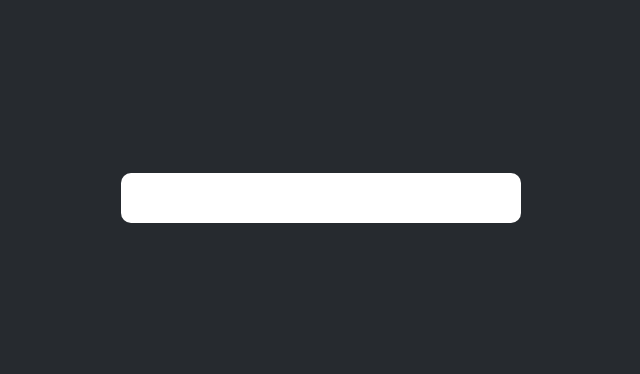
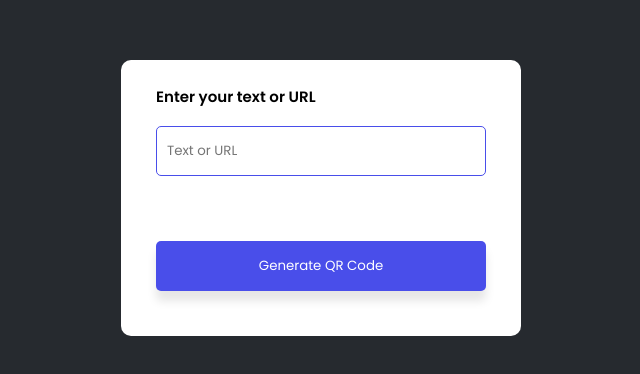
Before and after one commit to sofiadinizms/QR-code-generator, a plain HTML site: page index.html in a window 1280 px wide. Shown: the part 202-576 px from the top of the page, without its empty margins (319-959 px from the left). Drawn offline with Linux system fonts and the light colour scheme.

Commit message:
Improved HTML and CSS + created call to QRCode API

```diff
--- a/index.html
+++ b/index.html
@@ -11,7 +11,25 @@
 </head>
 <body>
     <div class="container">
+        <p>Enter your text or URL</p>
+        <input type="text" placeholder="Text or URL" id="qrText">
 
+        <div id="imgBox">
+            <img src="" alt="" id="qrImage">
+        </div>
+        <button onclick="GenerateQR()">Generate QR Code</button>
     </div>
+
+<script>
+
+    let imgBox = document.getElementById("imgBox");
+    let qrImage = document.getElementById("qrImage");
+    let qrText = document.getElementById("qrText");
+
+    function GenerateQR(){
+        qrImage.src = "https://api.qrserver.com/v1/create-qr-code/?size=150x150&data=" + qrText.value;
+    }
+
+</script>
 </body>
 </html>
--- a/style.css
+++ b/style.css
@@ -19,3 +19,33 @@
     background: #fff;
     border-radius: 10px;
 }
+
+.container p{
+    font-weight: 600;
+    font-size: 15px;
+    margin-bottom: 8px;
+}
+
+.container input{
+    width: 100%;
+    height: 50px;
+    border: 1px solid #494eea;
+    outline: 0;
+    padding: 10px;
+    margin: 10px 0 20px;
+    border-radius: 5px;
+}
+
+.container button{
+    width: 100%;
+    height: 50px;
+    background-color: #494eea;
+    color: #fff;
+    border: 0;
+    outline: 0;
+    border-radius: 5px;
+    box-shadow: 0 10px 10px rgba(0,0,0,0.1);
+    cursor: pointer;
+    margin: 20px 0;
+    font-weight: 500;
+}
```
